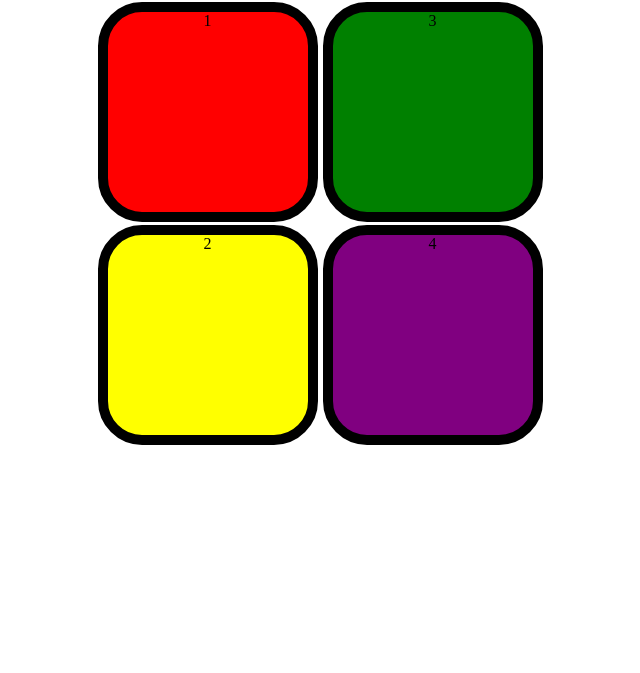
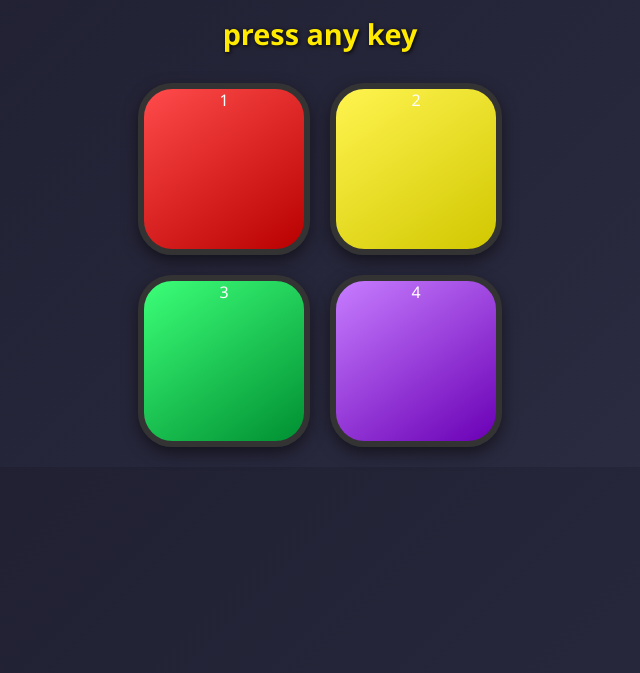
Before and after one commit to amananshukumar/SIMON-SAYS-GAME, a plain HTML site: page index.html in a window 1280 px wide. Shown: the part 127-800 px from the top of the page, without its empty margins (320-960 px from the left). Drawn offline with Linux system fonts and the light colour scheme.

Commit message:
Update style.css

```diff
--- a/style.css
+++ b/style.css
@@ -1,34 +1,58 @@
-body{
-    text-align: center;
-}
-.btn{
-    height: 200px;
-    width: 200px;
-    border-radius: 20%;
-    border: 10px solid black;
-    margin: 2.5px;
-}
-.btn-container{
-    display: flex;
-    justify-content: center;
-}
-.yellow{
-    background-color: yellow;
-}
-.red{
-    background-color: red;
-}
-.green{
-    background-color: green;
-}
-.purple{
-    background-color: purple;
+body {
+  text-align: center;
+  background: linear-gradient(135deg, #1e1e2f, #2d2d44);
+  font-family: "Segoe UI", Tahoma, Geneva, Verdana, sans-serif;
+  color: white;
+  margin: 0;
+  padding: 20px;
 }
 
-.flash{
-    background-color: white;
+h1 {
+  font-size: 3rem;
+  margin-bottom: 10px;
+  text-shadow: 2px 2px 5px black;
 }
 
-.userflash{
-    background-color: aqua;
+h2 {
+  font-size: 1.8rem;
+  margin-bottom: 30px;
+  color: #ffea00;
+  text-shadow: 1px 1px 4px black;
 }
+.btn-container {
+  display: flex;
+  flex-direction: column;
+  align-items: center;
+  gap: 20px;
+}
+.line-one, .line-two {
+  display: flex;
+  gap: 20px;
+}
+.btn {
+  height: 160px;
+  width: 160px;
+  border-radius: 20%;
+  border: 6px solid #333;
+  box-shadow: 0 6px 15px rgba(0,0,0,0.5);
+  cursor: pointer;
+  transition: all 0.2s ease-in-out;
+}
+.btn:hover {
+  transform: scale(1.05);
+  box-shadow: 0 10px 20px rgba(0,0,0,0.7);
+}
+.yellow { background: linear-gradient(145deg, #fff44f, #d1c700); }
+.red    { background: linear-gradient(145deg, #ff4b4b, #b80000); }
+.green  { background: linear-gradient(145deg, #3cff78, #008f32); }
+.purple { background: linear-gradient(145deg, #c77dff, #6a00b5); }
+.flash {
+  background: white !important;
+  box-shadow: 0 0 30px white;
+  transform: scale(1.1);
+}
+.userflash {
+  background: aqua !important;
+  box-shadow: 0 0 30px aqua;
+  transform: scale(1.1);
+}
```
